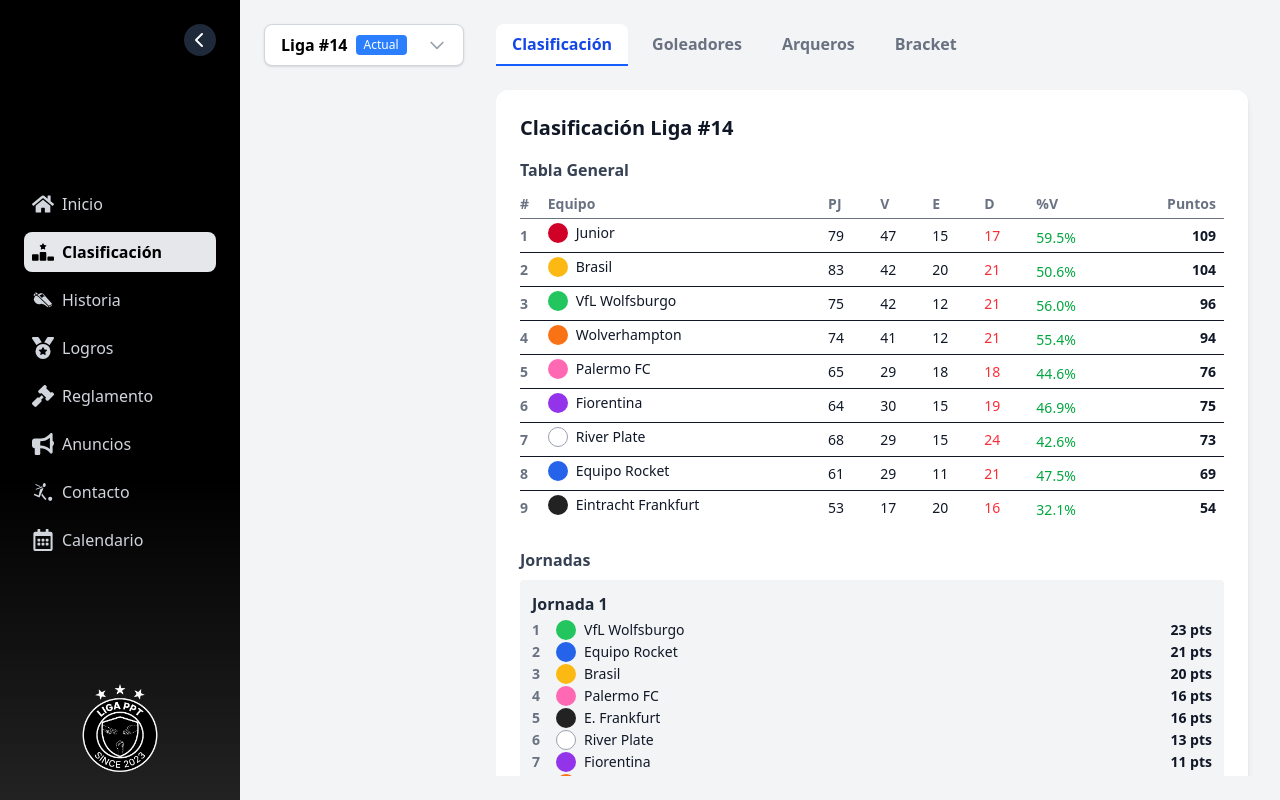
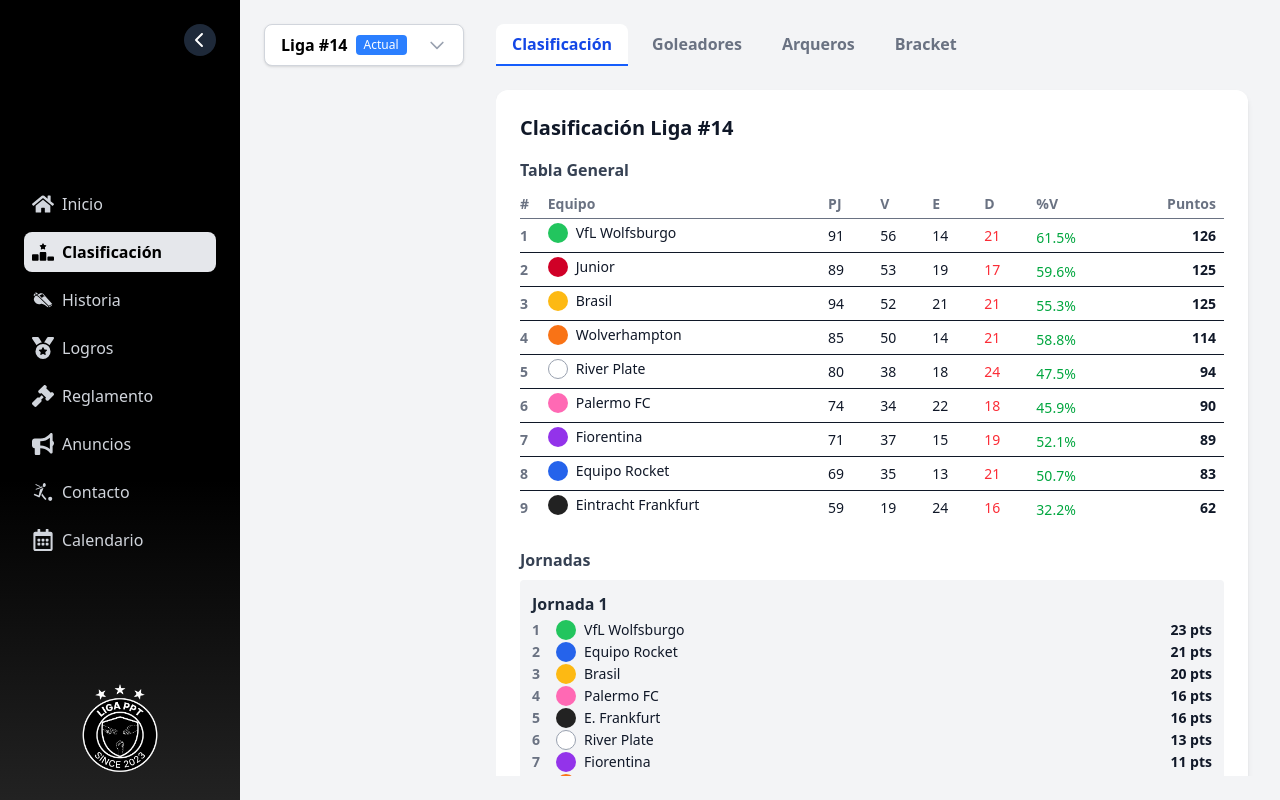
Before and after one commit to marianoamaris/liga-ppt, a React (Vite) app: page /clasificacion in a window 1280 px wide. Built offline with nearby package versions, Linux system fonts and the light colour scheme.

Commit message:
Actualización completa para playoffs Liga #14: jornada 6 completada, sistema de countdown para playoffs, fechas cuartos (24 ago), semifinales (28 ago), final (31 ago), y bracket actualizado

```diff
--- a/src/components/sections/PlayoffsBracket.tsx
+++ b/src/components/sections/PlayoffsBracket.tsx
@@ -44,38 +44,36 @@
   return (
     <Card className="w-full max-w-5xl p-4 mb-8 bg-white sm:p-6">
       <h2 className="mb-4 text-xl font-bold text-center sm:text-2xl">
-        Finales - Domingo 29 de Junio
+        Playoffs - Liga PPT #14
       </h2>
-
-      {/* <div className="p-3 mb-6 rounded-lg bg-gray-50 sm:p-4">
-        <h3 className="mb-3 text-base font-bold text-center sm:text-lg">
-          Cuartos de Final: Miércoles 25 de Junio
-        </h3>
-        <div className="flex flex-col items-center justify-center gap-2 text-xs text-center sm:flex-row sm:gap-6 sm:text-sm">
-          <div className="flex flex-col gap-1">
-            <span>
-              <b>Partido 1:</b> 🟣 Fiorentina <b>9</b> - <b>8</b> 🔵 Celta de
-              Vigo
-            </span>
-            <span>
-              <b>Partido 2:</b> ⚪️ Inglaterra <b>5</b> - <b>2</b> ⚫️ Alemania
-            </span>
-          </div>
-        </div>
-      </div> */}
 
       <div className="flex justify-center">
         <div className="flex flex-col gap-8 lg:flex-row lg:gap-4">
-          {/* FINALES */}
+          {/* CUARTOS DE FINAL */}
           <div className="flex flex-col items-center gap-4">
             <h3 className="text-sm font-bold text-center text-gray-600 uppercase">
-              Finales - Liga PPT #14
+              Cuartos de Final - Domingo 24 de Agosto
             </h3>
             <div className="flex flex-row flex-wrap justify-center gap-4 lg:flex-col">
               <div className="flex flex-col items-center w-full gap-2 p-2 border border-gray-200 rounded-lg md:flex-row md:w-auto md:gap-0">
-                <BracketTeam teamName="Sport Boys" seed={1} />
+                <BracketTeam teamName="VfL Wolfsburgo" seed={1} />
                 <span className="px-3 my-2 text-xs font-bold md:my-1">VS</span>
-                <BracketTeam teamName="Holanda" seed={2} />
+                <BracketTeam teamName="Eintracht Frankfurt" seed={8} />
+              </div>
+              <div className="flex flex-col items-center w-full gap-2 p-2 border border-gray-200 rounded-lg md:flex-row md:w-auto md:gap-0">
+                <BracketTeam teamName="Junior" seed={2} />
+                <span className="px-3 my-2 text-xs font-bold md:my-1">VS</span>
+                <BracketTeam teamName="Equipo Rocket" seed={7} />
+              </div>
+              <div className="flex flex-col items-center w-full gap-2 p-2 border border-gray-200 rounded-lg md:flex-row md:w-auto md:gap-0">
+                <BracketTeam teamName="Brasil" seed={3} />
+                <span className="px-3 my-2 text-xs font-bold md:my-1">VS</span>
+                <BracketTeam teamName="Fiorentina" seed={6} />
+              </div>
+              <div className="flex flex-col items-center w-full gap-2 p-2 border border-gray-200 rounded-lg md:flex-row md:w-auto md:gap-0">
+                <BracketTeam teamName="Wolverhampton" seed={4} />
+                <span className="px-3 my-2 text-xs font-bold md:my-1">VS</span>
+                <BracketTeam teamName="River Plate" seed={5} />
               </div>
             </div>
           </div>
@@ -84,8 +82,17 @@
 
       <div className="mt-6 text-sm text-center text-gray-600">
         <p>
-          Pronto tendrémos nuevo campeón
-          <span className="font-bold"> PPT</span>.
+          Los cuartos de final se jugarán el <b>domingo 24 de agosto</b> de{" "}
+          <b>7:00 PM a 9:00 PM</b>
+        </p>
+        <p className="mt-2">
+          <b>Semifinales:</b> Jueves 28 de agosto a las 7:00 PM
+        </p>
+        <p className="mt-1">
+          <b>Final:</b> Domingo 31 de agosto a las 7:00 PM
+        </p>
+        <p className="mt-2">
+          ¡Los 8 mejores equipos de la liga se enfrentan por el título!
         </p>
       </div>
     </Card>
--- a/src/constants/DATOS_LIGAS.ts
+++ b/src/constants/DATOS_LIGAS.ts
@@ -2480,85 +2480,85 @@
 export const LIGA_14 = {
   tablaGeneral: [
     {
+      equipo: "VfL Wolfsburgo",
+      pj: 112,
+      victorias: 56,
+      empates: 14,
+      derrotas: 42,
+      porcentajeVictorias: 50,
+      puntos: 126,
+    },
+    {
       equipo: "Junior",
-      pj: 88,
-      victorias: 47,
+      pj: 102,
+      victorias: 53,
+      empates: 19,
+      derrotas: 30,
+      porcentajeVictorias: 52,
+      puntos: 125,
+    },
+    {
+      equipo: "Brasil",
+      pj: 111,
+      victorias: 52,
+      empates: 21,
+      derrotas: 38,
+      porcentajeVictorias: 47,
+      puntos: 125,
+    },
+    {
+      equipo: "Wolverhampton",
+      pj: 106,
+      victorias: 50,
+      empates: 14,
+      derrotas: 42,
+      porcentajeVictorias: 47,
+      puntos: 114,
+    },
+    {
+      equipo: "River Plate",
+      pj: 103,
+      victorias: 38,
+      empates: 18,
+      derrotas: 47,
+      porcentajeVictorias: 37,
+      puntos: 94,
+    },
+    {
+      equipo: "Palermo FC",
+      pj: 94,
+      victorias: 34,
+      empates: 22,
+      derrotas: 38,
+      porcentajeVictorias: 36,
+      puntos: 90,
+    },
+    {
+      equipo: "Fiorentina",
+      pj: 96,
+      victorias: 37,
       empates: 15,
-      derrotas: 26,
-      porcentajeVictorias: 53,
-      puntos: 109,
-    },
-    {
-      equipo: "Brasil",
-      pj: 90,
-      victorias: 42,
-      empates: 20,
-      derrotas: 28,
-      porcentajeVictorias: 47,
-      puntos: 104,
-    },
-    {
-      equipo: "VfL Wolfsburgo",
-      pj: 90,
-      victorias: 42,
-      empates: 12,
-      derrotas: 36,
-      porcentajeVictorias: 47,
-      puntos: 96,
-    },
-    {
-      equipo: "Wolverhampton",
-      pj: 85,
-      victorias: 41,
-      empates: 12,
-      derrotas: 32,
-      porcentajeVictorias: 48,
-      puntos: 94,
-    },
-    {
-      equipo: "Palermo FC",
-      pj: 81,
-      victorias: 29,
-      empates: 18,
-      derrotas: 34,
+      derrotas: 44,
+      porcentajeVictorias: 39,
+      puntos: 89,
+    },
+    {
+      equipo: "Equipo Rocket",
+      pj: 97,
+      victorias: 35,
+      empates: 13,
+      derrotas: 49,
       porcentajeVictorias: 36,
-      puntos: 76,
-    },
-    {
-      equipo: "Fiorentina",
-      pj: 78,
-      victorias: 30,
-      empates: 15,
-      derrotas: 33,
-      porcentajeVictorias: 38,
-      puntos: 75,
-    },
-    {
-      equipo: "River Plate",
-      pj: 83,
-      victorias: 29,
-      empates: 15,
-      derrotas: 39,
-      porcentajeVictorias: 35,
-      puntos: 73,
-    },
-    {
-      equipo: "Equipo Rocket",
-      pj: 79,
-      victorias: 29,
-      empates: 11,
-      derrotas: 39,
-      porcentajeVictorias: 37,
-      puntos: 69,
+      puntos: 83,
     },
     {
       equipo: "Eintracht Frankfurt",
-      pj: 69,
-      victorias: 17,
-      empates: 20,
-      derrotas: 32,
-      porcentajeVictorias: 25,
-      puntos: 54,
+      pj: 80,
+      victorias: 19,
+      empates: 24,
+      derrotas: 37,
+      porcentajeVictorias: 24,
+      puntos: 62,
     },
   ],
   jornadas: [
@@ -2989,6 +2989,92 @@
           d: 9,
           puntos: 10,
           porcentajeVictorias: 27,
+        },
+      ],
+    },
+    {
+      nombre: "Jornada 6",
+      resultados: [
+        {
+          equipo: "VfL Wolfsburgo",
+          pj: 22,
+          v: 14,
+          e: 2,
+          d: 6,
+          puntos: 30,
+          porcentajeVictorias: 64,
+        },
+        {
+          equipo: "Brasil",
+          pj: 21,
+          v: 10,
+          e: 1,
+          d: 10,
+          puntos: 21,
+          porcentajeVictorias: 48,
+        },
+        {
+          equipo: "River Plate",
+          pj: 20,
+          v: 9,
+          e: 3,
+          d: 8,
+          puntos: 21,
+          porcentajeVictorias: 45,
+        },
+        {
+          equipo: "Wolverhampton",
+          pj: 21,
+          v: 9,
+          e: 2,
+          d: 10,
+          puntos: 20,
+          porcentajeVictorias: 43,
+        },
+        {
+          equipo: "Junior",
+          pj: 14,
+          v: 6,
+          e: 4,
+          d: 4,
+          puntos: 16,
+          porcentajeVictorias: 43,
+        },
+        {
+          equipo: "Fiorentina",
+          pj: 18,
+          v: 7,
+          e: 0,
+          d: 11,
+          puntos: 14,
+          porcentajeVictorias: 39,
+        },
+        {
+          equipo: "Palermo FC",
+          pj: 13,
+          v: 5,
+          e: 4,
+          d: 4,
+          puntos: 14,
+          porcentajeVictorias: 38,
+        },
+        {
+          equipo: "Equipo Rocket",
+          pj: 18,
+          v: 6,
+          e: 2,
+          d: 10,
+          puntos: 14,
+          porcentajeVictorias: 33,
+        },
+        {
+          equipo: "Eintracht Frankfurt",
+          pj: 11,
+          v: 2,
+          e: 4,
+          d: 5,
+          puntos: 8,
+          porcentajeVictorias: 18,
         },
       ],
     },
--- a/src/utils/utilities.ts
+++ b/src/utils/utilities.ts
@@ -47,31 +47,69 @@
   },
 ];
 
+// Fechas de playoffs de la Liga PPT #14
+export const PLAYOFFS_FECHAS = [
+  {
+    fase: "cuartos",
+    fecha: new Date("2025-08-24T19:00:00"),
+    nombre: "Domingo 24 de Agosto - Cuartos de Final (7:00 PM - 9:00 PM)",
+  },
+  {
+    fase: "semifinales",
+    fecha: new Date("2025-08-28T19:00:00"),
+    nombre: "Jueves 28 de Agosto - Semifinales (7:00 PM - 9:00 PM)",
+  },
+  {
+    fase: "final",
+    fecha: new Date("2025-08-31T19:00:00"),
+    nombre: "Domingo 31 de Agosto - Final (7:00 PM - 9:00 PM)",
+  },
+];
+
 // Función para obtener la jornada actual automáticamente
 export const getCurrentJornada = () => {
   const now = new Date();
   const today = new Date(now.getFullYear(), now.getMonth(), now.getDate());
 
-  // Buscar la próxima jornada
+  // Primero verificar si hay playoffs próximos
+  for (let i = 0; i < PLAYOFFS_FECHAS.length; i++) {
+    const playoffDate = new Date(PLAYOFFS_FECHAS[i].fecha);
+    if (playoffDate >= today) {
+      return {
+        jornada: `playoff_${PLAYOFFS_FECHAS[i].fase}`,
+        fecha: playoffDate,
+        nombre: PLAYOFFS_FECHAS[i].nombre,
+        esProxima: true,
+        tipo: "playoff",
+        fase: PLAYOFFS_FECHAS[i].fase,
+      };
+    }
+  }
+
+  // Si no hay playoffs próximos, verificar jornadas
   for (let i = 0; i < JORNADAS_FECHAS.length; i++) {
     const jornadaDate = new Date(JORNADAS_FECHAS[i].fecha);
     if (jornadaDate >= today) {
       return {
         jornada: JORNADAS_FECHAS[i].jornada,
-        fecha: JORNADAS_FECHAS[i].fecha,
+        fecha: jornadaDate,
         nombre: JORNADAS_FECHAS[i].nombre,
         esProxima: true,
+        tipo: "jornada",
+        fase: null,
       };
     }
   }
 
-  // Si no hay próxima jornada, la última es la actual
+  // Si no hay próxima jornada ni playoff, la última es la actual
   const ultimaJornada = JORNADAS_FECHAS[JORNADAS_FECHAS.length - 1];
   return {
     jornada: ultimaJornada.jornada,
     fecha: ultimaJornada.fecha,
     nombre: ultimaJornada.nombre,
     esProxima: false,
+    tipo: "jornada",
+    fase: null,
   };
 };
 
@@ -168,5 +206,7 @@
     esProxima: currentJornada.esProxima,
     countdown,
     totalJornadas: JORNADAS_FECHAS.length,
+    tipo: currentJornada.tipo,
+    fase: currentJornada.fase,
   };
 };
```
Also changed, not shown: src/components/Home/HomeDesktop.tsx (+20 -6 lines).
